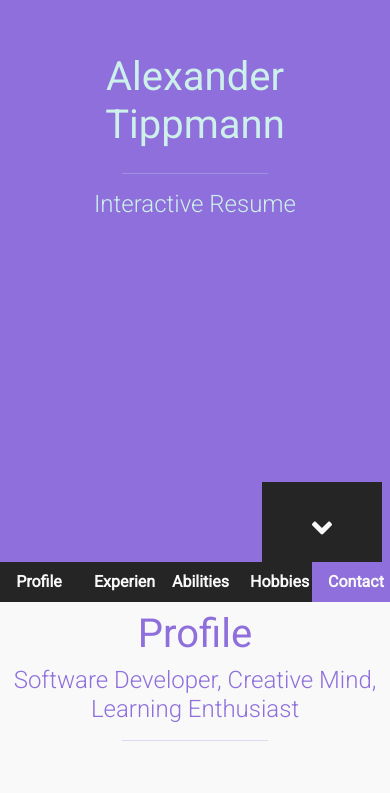
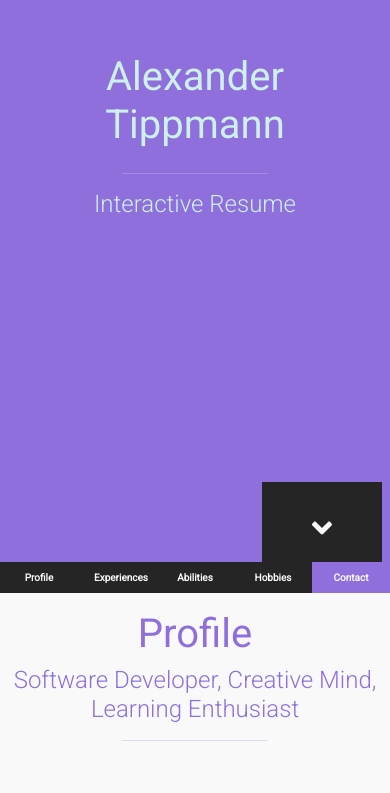
Before and after one commit to alexandertippmann/CV, an Angular app: page / in a window 390 px wide. Shown: the part 282-1075 px from the top of the page. Built offline with nearby package versions, Linux system fonts and the light colour scheme.

Commit message:
mobile font fix

```diff
--- a/src/styles.css
+++ b/src/styles.css
@@ -317,6 +317,14 @@ hr {
 
 }
 
+@media (max-width: 500px){
+
+.navblock{
+  font-size: 10px;
+}
+}
+
+
 .top-button a{
   color: #f9f9f9;
   text-decoration: none;
```
